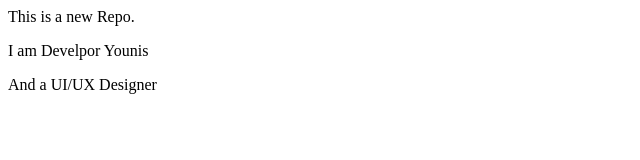
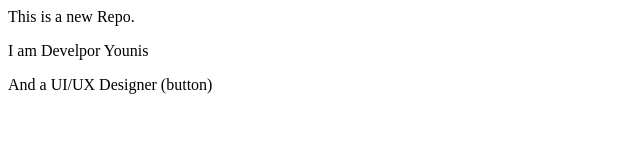
Before and after one commit to YounisRafiq/LocalRepo, a plain HTML site: page index.html in a window 1280 px wide. Shown: the full height of the page, 0-640 px from the left. Drawn offline with Linux system fonts and the light colour scheme.

```diff
--- a/index.html
+++ b/index.html
@@ -1,3 +1,3 @@
 <p>This is a new Repo.</p>
 <p>I am Develpor Younis</p>
-<p>And a UI/UX Designer</p>
+<p>And a UI/UX Designer (button)</p>
```
Also changed, not shown: 1 other file.
